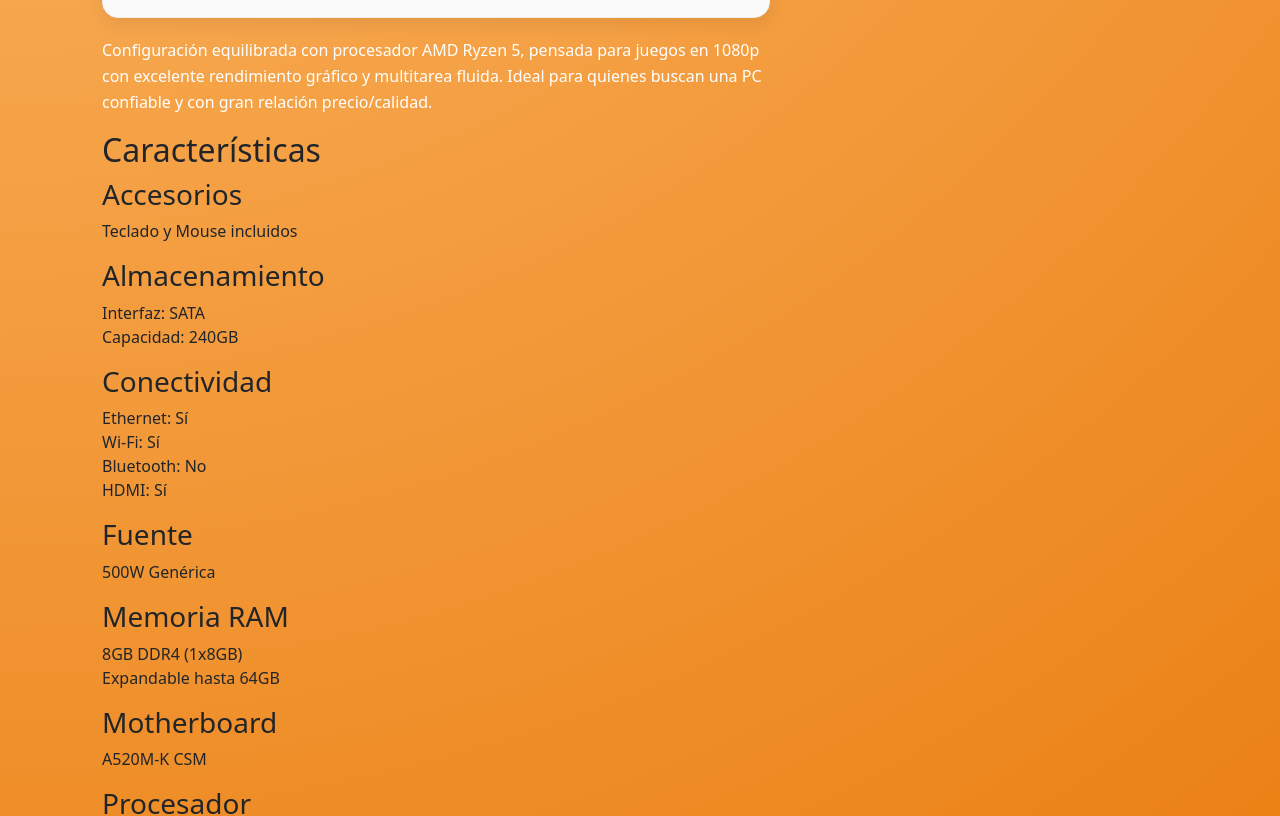
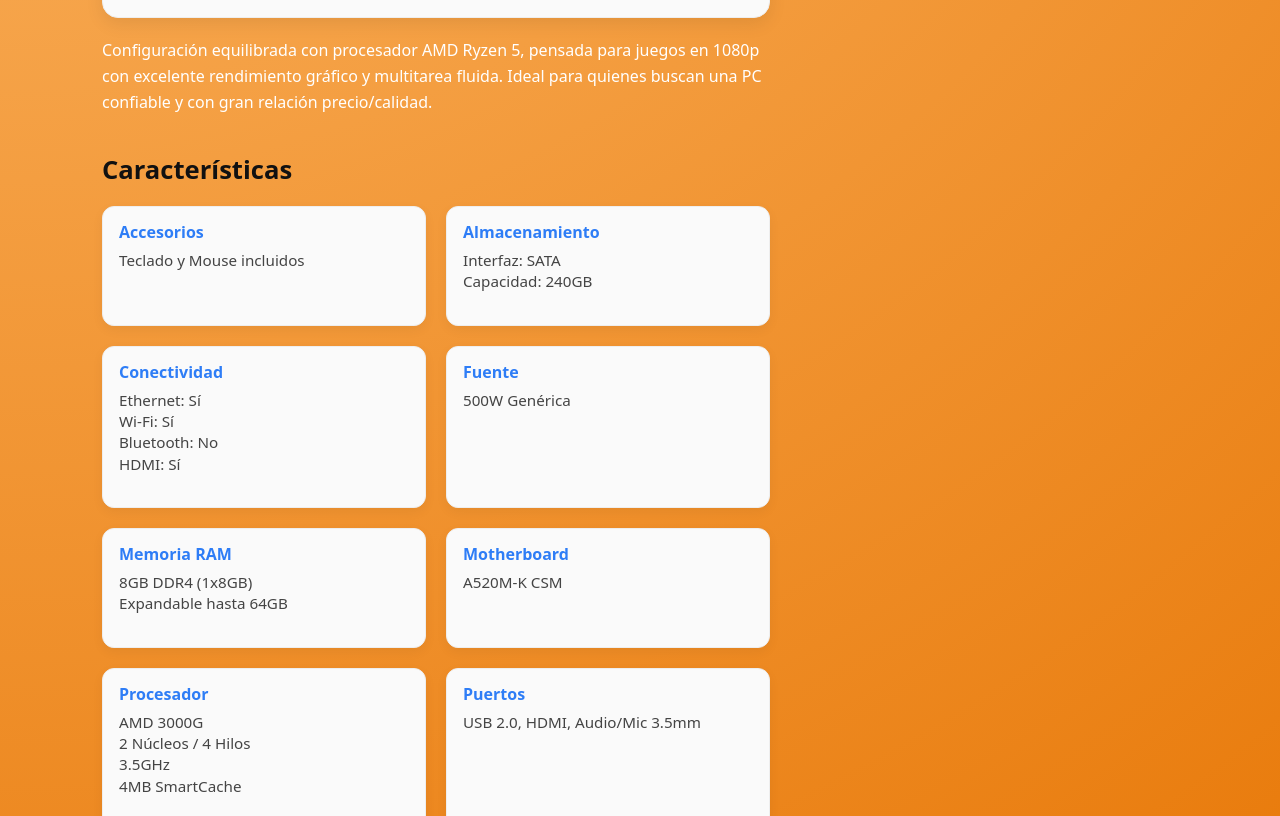
Before and after one commit to pablovenica7/Tech-Ecommerce, a React (Vite) app: page /producto/1 in a window 1280 px wide. Shown: the part 892-1708 px from the top of the page. Built offline with nearby package versions, Linux system fonts and the light colour scheme.

Commit message:
Update index.css

```diff
--- a/src/index.css
+++ b/src/index.css
@@ -354,3 +354,45 @@ footer h5 { color: #000; font-weight: 600; margin-bottom: 1rem; }
   text-align: left;
 }
 .ordenar-select option { background: #fff; color: #000; }
+
+.detalle-caracteristicas {
+  margin-top: 40px;
+}
+
+.detalle-caracteristicas h2 {
+  font-size: 1.6rem;
+  font-weight: 800;
+  color: #111;
+  margin-bottom: 20px;
+}
+
+.caracteristicas-grid {
+  display: grid;
+  grid-template-columns: repeat(auto-fit, minmax(220px, 1fr));
+  gap: 20px;
+}
+
+.caracteristica {
+  background: #fafafa;
+  border: 1px solid #eee;
+  border-radius: 12px;
+  padding: 16px;
+  box-shadow: 0 4px 12px rgba(0,0,0,.05);
+  transition: transform .2s;
+}
+.caracteristica:hover {
+  transform: translateY(-3px);
+}
+
+.caracteristica h3 {
+  font-size: 1rem;
+  font-weight: 700;
+  margin-bottom: 8px;
+  color: #2e7df6;
+}
+
+.caracteristica p {
+  font-size: .95rem;
+  color: #444;
+  line-height: 1.4;
+}
```
